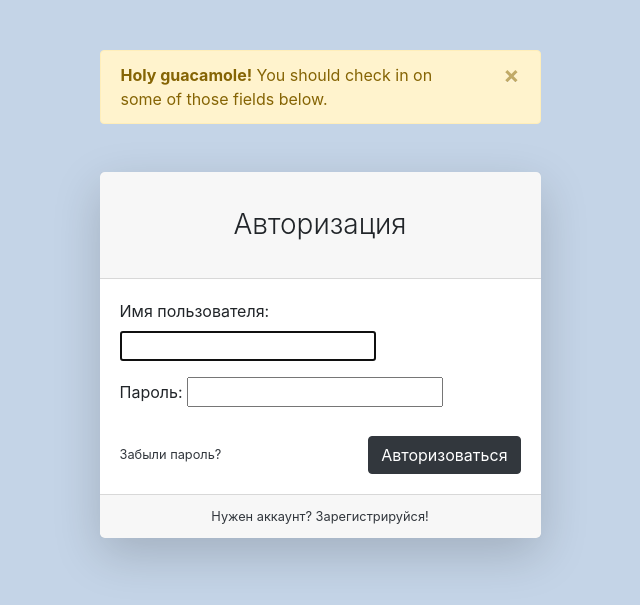
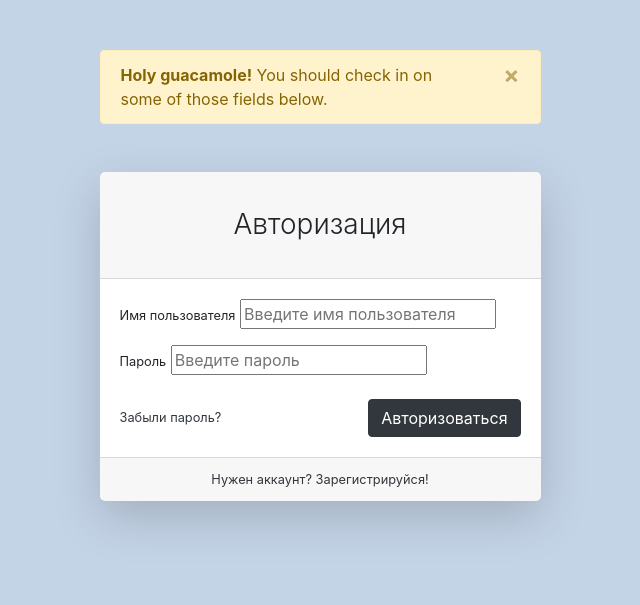
Before and after one commit to azamtoiri/Django-store, a Django app: page /users/login in a window 1280 px wide. Shown: the top 605 px of the page, without its empty margins (320-960 px from the left). Run offline with Django 4.2, Linux system fonts and the light colour scheme; some libraries are stand-ins or nearby versions.

Commit message:
customize login form

```diff
--- a/store/users/forms.py
+++ b/store/users/forms.py
@@ -1,9 +1,21 @@
+from django import forms
 from django.contrib.auth.forms import AuthenticationForm
 
 from users.models import User
 
 
 class UserLoginForm(AuthenticationForm):
+    username = forms.CharField(widget=forms.TextInput(attrs={
+        'placeholder': 'Введите имя пользователя'
+    }))
+    password = forms.CharField(widget=forms.PasswordInput(attrs={
+        'placeholder': 'Введите пароль'
+    }))
     class Meta:
         model = User
         fields = ('username', 'password')
+
+    def __int__(self, *args, **kwargs):
+        super(UserLoginForm, self).__init__(*args, **kwargs)
+        for field_name, filed in self.fields.items():
+            filed.widget.attrs['class'] = 'form-control py-4'
--- a/store/users/templates/users/login.html
+++ b/store/users/templates/users/login.html
@@ -15,17 +15,14 @@
             <div class="card-body">
                 <form action="{% url 'users:login' %}" method="post">
                     {% csrf_token %}
-                    {{ form.as_p }}
-{#                    <div class="form-group">#}
-{#                        <label class="small mb-1" for="inputEmailAddress">Имя пользователя</label>#}
-{#                        <input class="form-control py-4" id="inputEmailAddress" type="email"#}
-{#                               placeholder="Введите имя пользователя"/>#}
-{#                    </div>#}
-{#                    <div class="form-group">#}
-{#                        <label class="small mb-1" for="inputPassword">Пароль</label>#}
-{#                        <input class="form-control py-4" id="inputPassword" type="password"#}
-{#                               placeholder="Введите пароль"/>#}
-{#                    </div>#}
+                    <div class="form-group">
+                        <label class="small mb-1" for="{{ form.username.id_for_label }}">Имя пользователя</label>
+                        {{ form.username }}
+                    </div>
+                    <div class="form-group">
+                        <label class="small mb-1" for="{{ form.password.id_for_label }}">Пароль</label>
+                        {{ form.password }}
+                    </div>
                     <div class="form-group d-flex align-items-center justify-content-between mt-4 mb-0">
                         <a class="small" href="#">Забыли пароль?</a>
                         <input class="btn btn-primary" type="submit" value="Авторизоваться">
```
